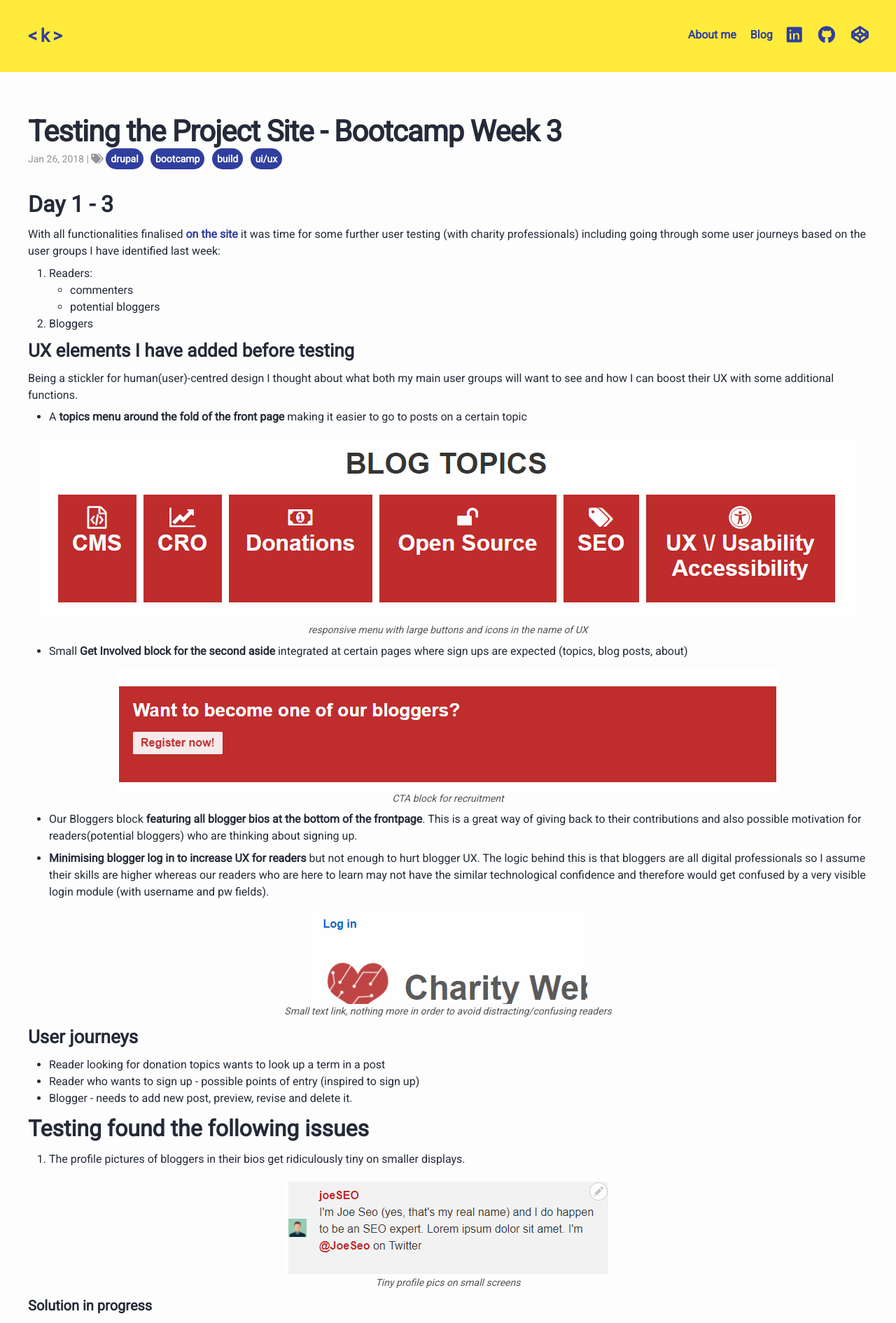
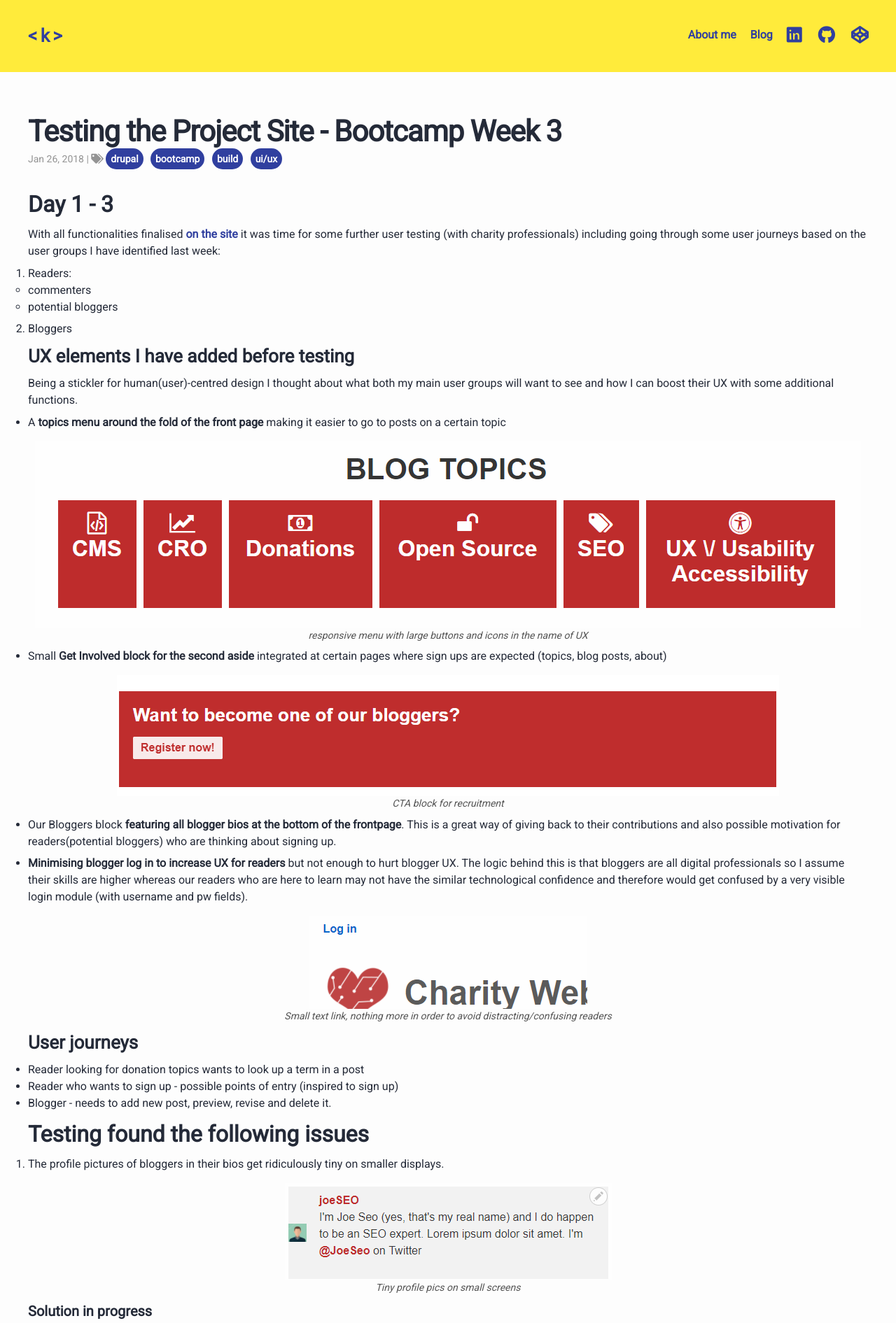
Before and after one commit to krisztin/krisztin.github.io, a Jekyll site: the page built from _posts/2018-01-26-bootcamp3.md, in a window 1280 px wide. Shown: the top 1891 px of the page at 70% size. Built offline with Jekyll 4.4.1, drawn with Linux system fonts in a browser that asks for light colours; nearby versions of some CDN libraries.

Commit message:
rm list formatting

```diff
--- a/_sass/minima/_base.scss
+++ b/_sass/minima/_base.scss
@@ -273,19 +273,3 @@ figcaption {
   color: $colour-grey-dark;
   text-align: center;
 }
-
-/**
- * Lists
- */
-
-ul,
-ol {
-  margin-left: $spacing-unit;
-}
-
-li {
-  >ul,
-  >ol {
-    margin-bottom: 0;
-  }
-}
```
